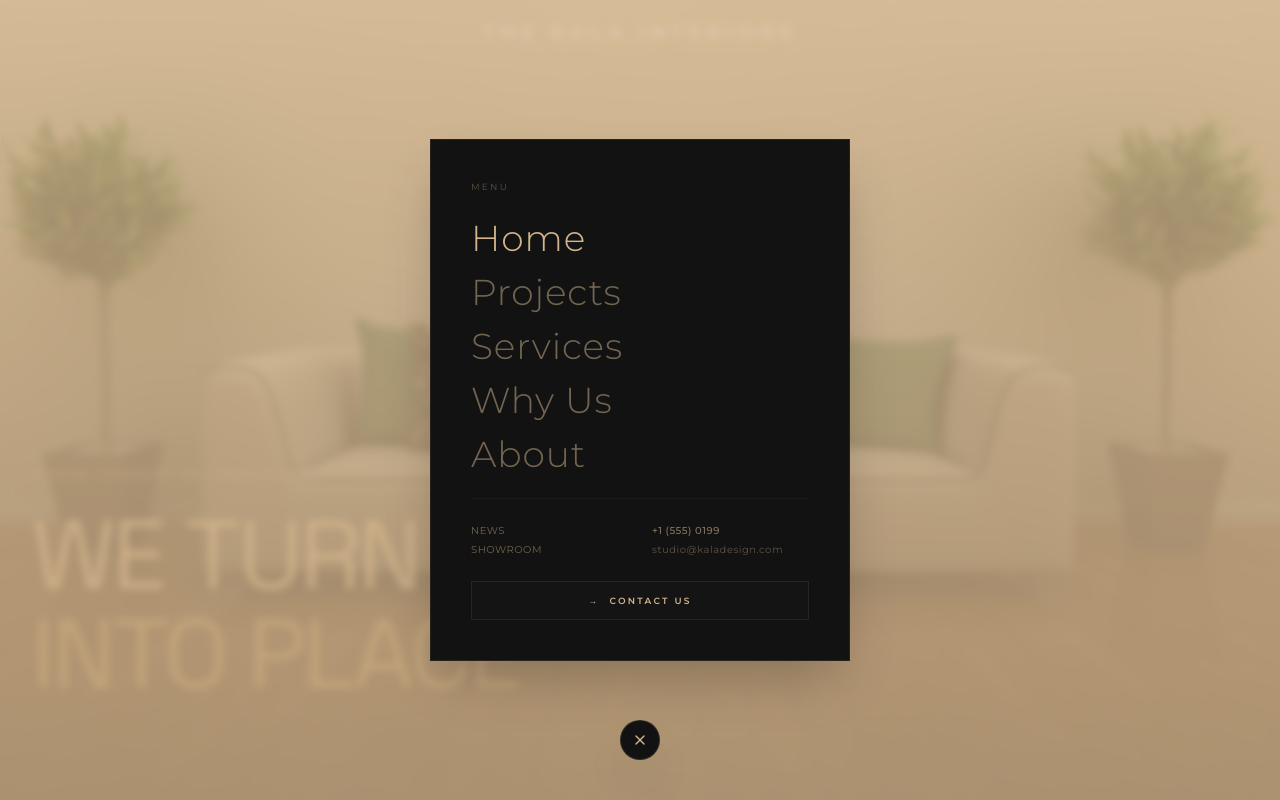
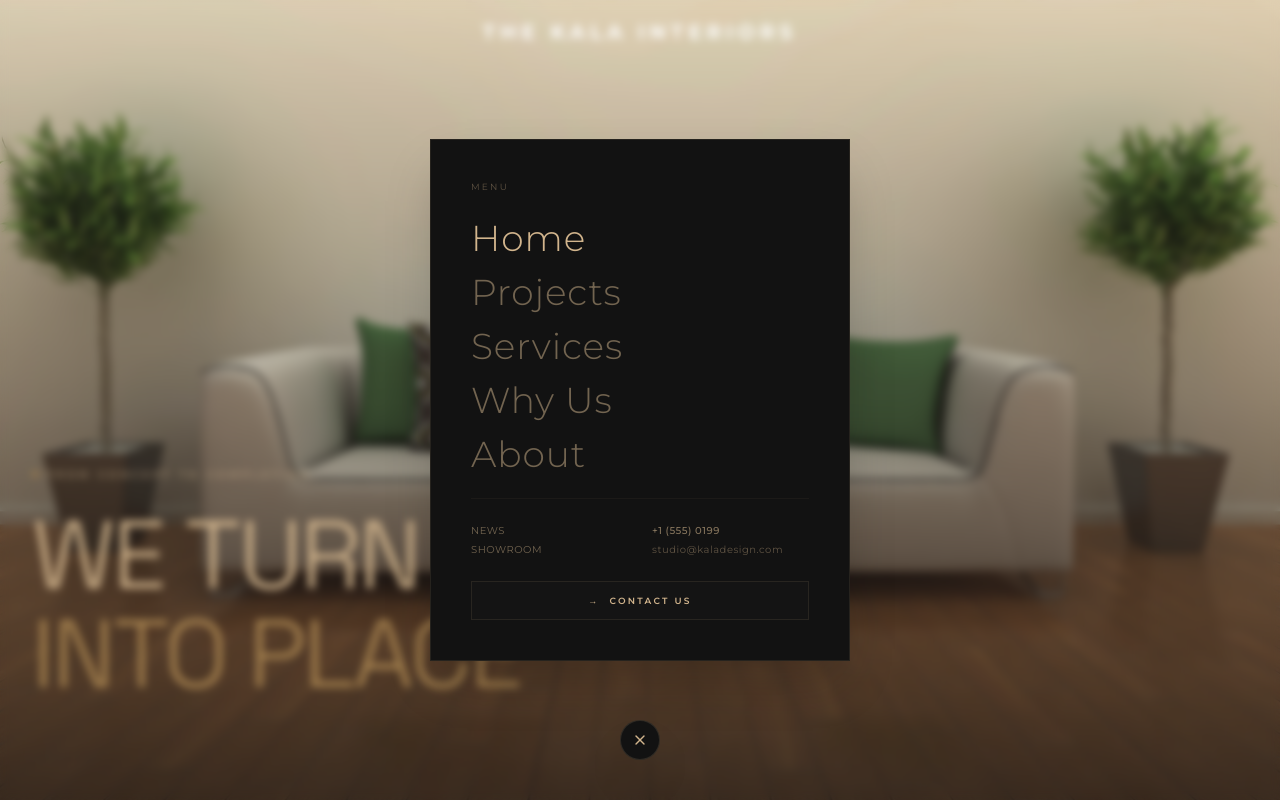
Before and after one commit to Rendersarc2026/kala, a Next.js app: page / in a window 1280 px wide. Shown: the top 800 px of the page. Built offline with nearby package versions, Linux system fonts and the light colour scheme.

Commit message:
feat: update header backdrop color to transparent and adjust interactive panel label color transitions for improved visibility

```diff
--- a/components/Header.tsx
+++ b/components/Header.tsx
@@ -185,7 +185,7 @@ export default function Header() {
               exit={{ opacity: 0 }}
               transition={{ duration: 0.35, ease: [0.16, 1, 0.3, 1] }}
               onClick={() => setIsMenuOpen(false)}
-              className="fixed inset-0 bg-charcoal/75 backdrop-blur-sm z-40 cursor-pointer pointer-events-auto"
+              className="fixed inset-0 bg-transparent backdrop-blur-sm z-40 cursor-pointer pointer-events-auto"
               style={{
                 WebkitBackdropFilter: "blur(4px)",
                 backdropFilter: "blur(4px)",
--- a/components/InteractiveStage.tsx
+++ b/components/InteractiveStage.tsx
@@ -133,7 +133,7 @@ function InteractivePanel({
       });
 
       // Label color transitions in sync
-      animate(labelColor, ["#D2B58D", "#D2B58D", "#D2B58D", "#D2B58D"], {
+      animate(labelColor, ["#D2B58D", "#F6F1EA", "#F6F1EA", "#D2B58D"], {
         times: [0, 0.4, 0.6, 1.0],
         duration: shouldReduceMotion ? 0 : 2.2,
         ease: ["easeOut", "linear", "easeIn"],
@@ -181,7 +181,7 @@ function InteractivePanel({
       }
 
       if (isHovered) {
-        animate(labelColor, "#D2B58D", {
+        animate(labelColor, "#F6F1EA", {
           duration: shouldReduceMotion ? 0 : 0.8,
         });
       } else {
@@ -227,7 +227,7 @@ function InteractivePanel({
           sizes="(max-width: 768px) 100vw, 25vw"
           priority
         />
-        <div className="absolute inset-0 bg-ink/35 z-10" />
+        <div className="absolute inset-0 bg-black/50 z-10" />
       </div>
 
       {/* WHITE OVERLAY (slides to reveal/cover the image on desktop only) */}
```
